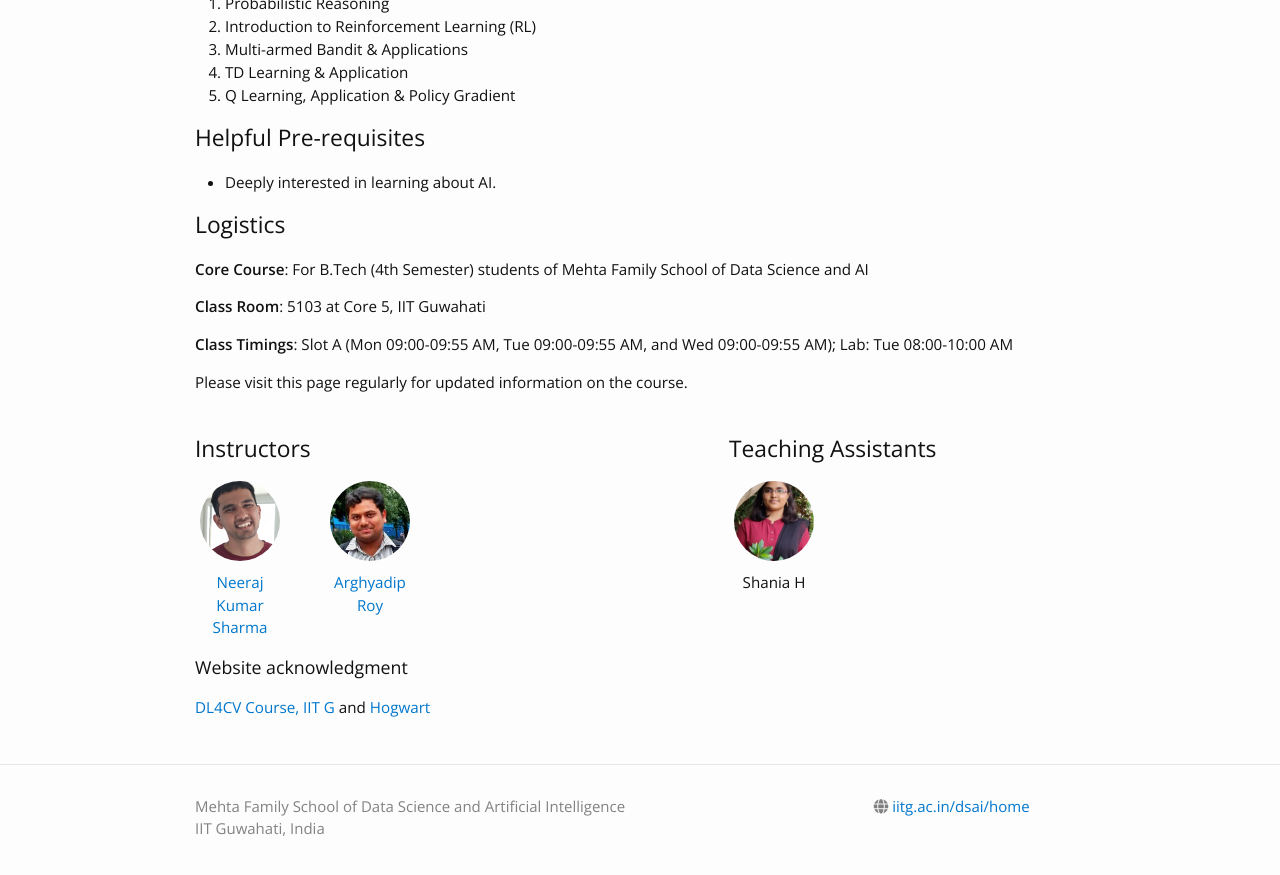
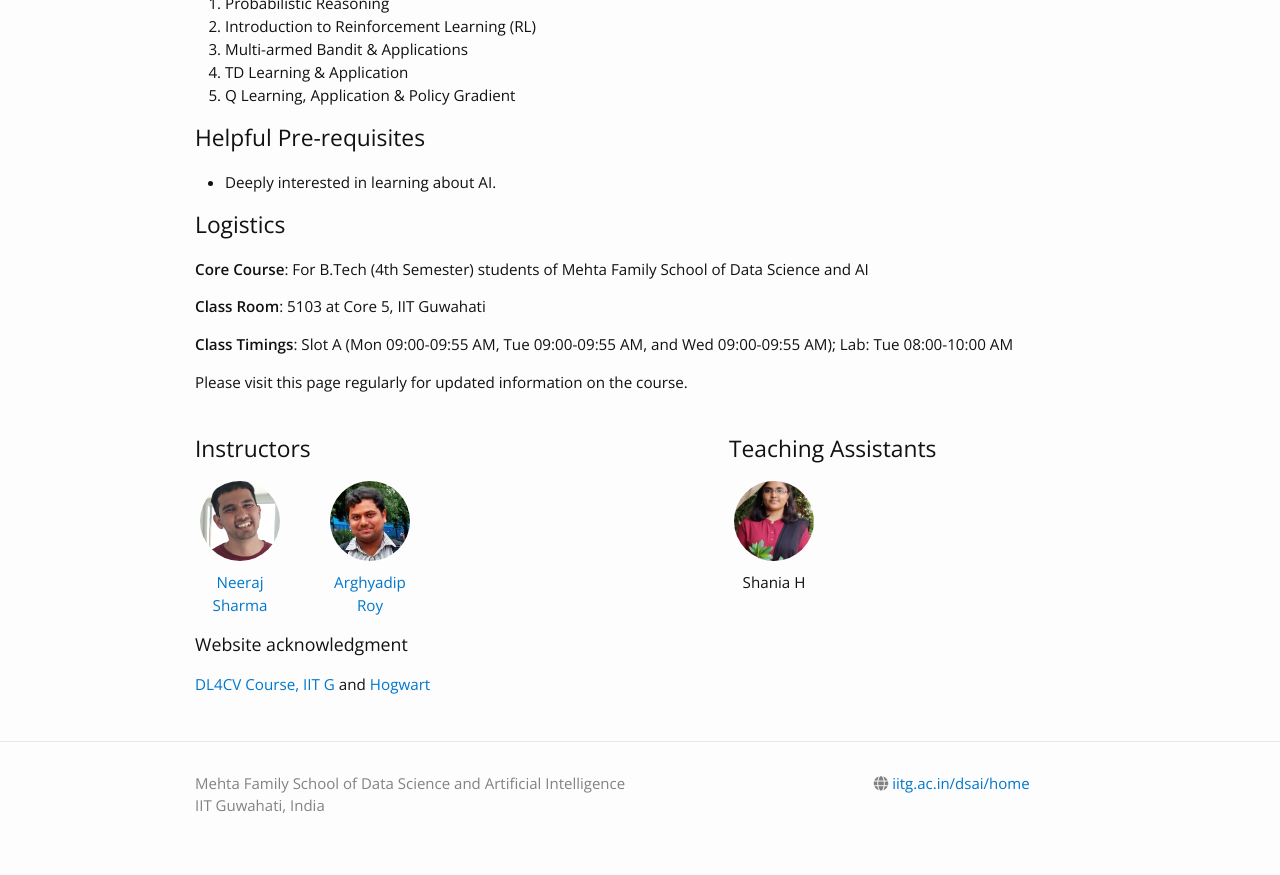
Before and after one commit to neerajww/da221, a Jekyll site: the page built from index.md, in a window 1280 px wide and 900 px high, scrolled down 892 px. Shown: the top 875 px of the window. Built offline with Jekyll 4.4.1, drawn with Linux system fonts in a browser that asks for light colours; nearby versions of some CDN libraries; our own code applies the rules of GitHub Pages for plain Markdown files.

```diff
--- a/_data/people.yml
+++ b/_data/people.yml
@@ -1,5 +1,5 @@
 instructors:
-  - name: Neeraj Kumar Sharma
+  - name: Neeraj Sharma
     profile_pic: /_images/pp/neeks_03_2018.png
     webpage: https://neerajww.github.io
 
--- a/_includes/announcements.html
+++ b/_includes/announcements.html
@@ -19,7 +19,7 @@
     <li class="no-p-margin">
         {% if n.type %}
             {% if n.type == 'lecture' %}
-                {{ n.date | date: "%b %d"}}: New Lecture is up: {{ n.title }}   <!-- KR added the date -->
+                {{ n.date | date: "%b %d"}}: New Lecture is up: {{ n.title }}   <!-- Neeraj added -->
                 {% include lecture_links.html lecture=n %}
             {% elsif n.type == 'assignment' %}
                 New Assignment released: [<a href="{{ n.url | prepend: site.baseurl }}">{{ n.title }}</a>]
```
Also changed, not shown: 1 other file.
